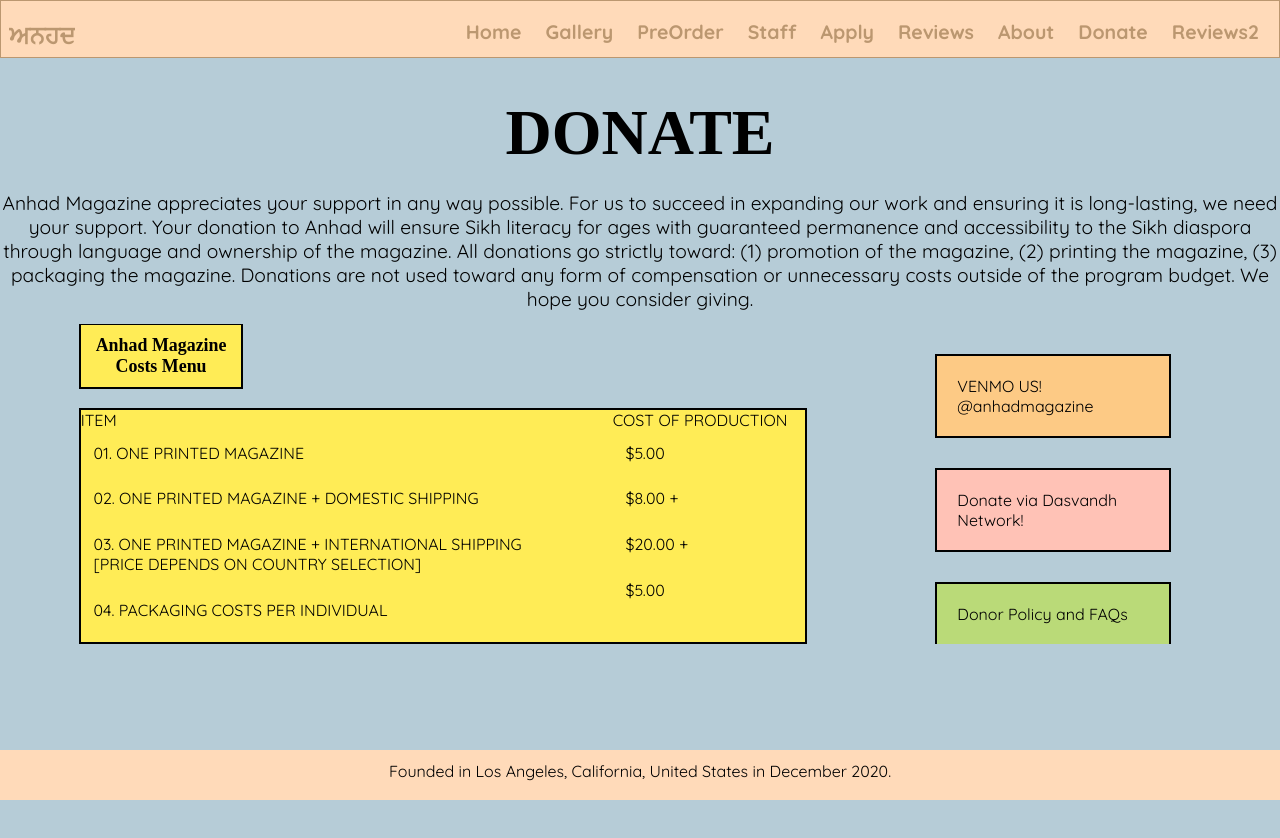
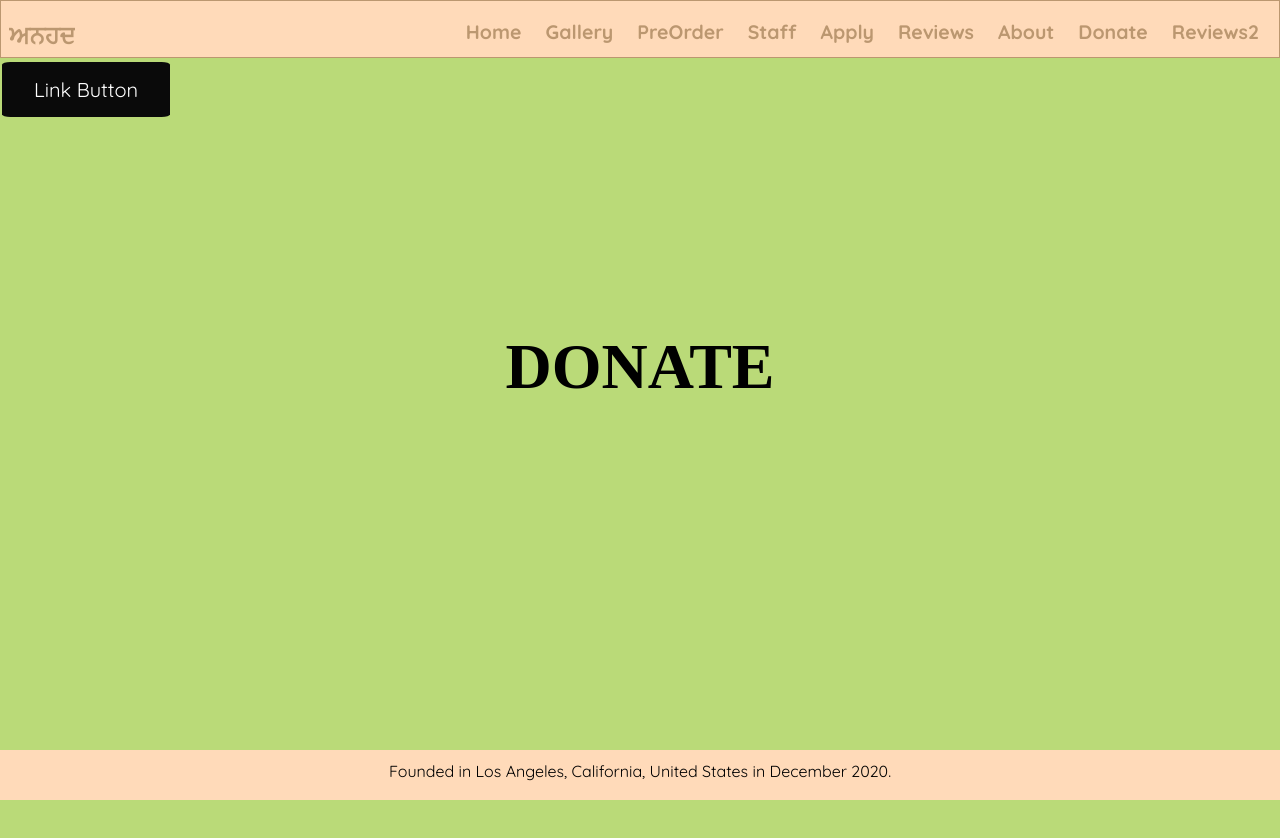
Before and after one commit to SimardeepSG/anhadnewsmag, a React (Create React App) app: page /Donate in a window 1280 px wide. Shown: the top 838 px of the page. Built offline with nearby package versions, Linux system fonts and the light colour scheme.

Commit message:
Update 1.2 -> staff page

```diff
--- a/src/Donate.js
+++ b/src/Donate.js
@@ -1,10 +1,19 @@
 import "./styles/donate.css";
+
+function sayHello() {
+  alert('You clicked me!');
+}
 
 const Donate = () => {
   return (
     <div className="donateContainer">
+      <a href="https://react.school" target="_blank">
+        <button> Link Button </button>
+      </a>
       {/* ---------------------------------------- */}
+
       <div className="donateTitle">DONATE</div>
+      <div className="donateHeader">Your Donation will provide...</div>
       <div className="donateDescription">
         Anhad Magazine appreciates your support in any way possible. For us to
         succeed in expanding our work and ensuring it is long-lasting, we need
@@ -21,40 +30,47 @@
         {/* ---------------------------------------- */}
         <div className="donateCostMenu">
           <div className="donateItemTitle">
-            Anhad Magazine <br></br>Costs Menu
+            {/* Anhad Magazine <br></br>Costs Menu */}
           </div>
           <div className="donateItemChart">
             <div className="donateItemItem">
-              <div>ITEM</div>
-              <p>01. ONE PRINTED MAGAZINE </p>
+              {/* <div>ITEM</div> */}
+              {/* <p>01. ONE PRINTED MAGAZINE </p>
               <p>02. ONE PRINTED MAGAZINE + DOMESTIC SHIPPING </p>
               <p>
                 03. ONE PRINTED MAGAZINE + INTERNATIONAL SHIPPING <br></br>
                 [PRICE DEPENDS ON COUNTRY SELECTION]
               </p>
-              <p>04. PACKAGING COSTS PER INDIVIDUAL </p>
+              <p>04. PACKAGING COSTS PER INDIVIDUAL </p> */}
             </div>
 
             <div className="donateItemCost">
-              <div>COST OF PRODUCTION </div>
-              <p>$5.00</p>
+              {/* <div>COST OF PRODUCTION </div> */}
+              {/* <p>$5.00</p>
               <p>$8.00 +</p>
               <p>$20.00 +</p>
-              <p>$5.00</p>
+              <p>$5.00</p> */}
             </div>
           </div>
         </div>
         {/* ---------------------------------------- */}
         <div className="donateColumn2">
-          <div className="venmo">VENMO US! @anhadmagazine</div>
+          {/* { <div className="venmo">VENMO US! @anhadmagazine</div>} */}
           {/* ---------------------------------------- */}
-          <div className="dasvandh">Donate via Dasvandh Network! </div>
+          {/* { <div className="dasvandh">Donate via Dasvandh Network! </div>} */}
           {/* ---------------------------------------- */}
-          <div className="policy">Donor Policy and FAQs</div>
+          {/* {<div className="policy">Donor Policy and FAQs</div> } */}
         </div>
         {/* ---------------------------------------- */}
       </div>
       {/* -------------------------------------------------------------------------------- */}
+      <a
+        href="https://docs.google.com/forms/u/0/"
+        target="_blank"
+        rel="noreferrer"
+      >
+        <button> SUBMIT A REVIEW </button>
+      </a>
     </div>
   );
 };
--- a/src/styles/donate.css
+++ b/src/styles/donate.css
@@ -1,14 +1,21 @@
 /* https://css-tricks.com/snippets/css/complete-guide-grid/ */
-
+@import url('https://fonts.googleapis.com/css2?family=Quicksand:wght@300;400;500;600;700&display=swap');
+@import url('https://fonts.googleapis.com/css?family=Tenor Sans');
 
 .donateContainer {
 
-    grid-gap: 5px;
+    grid-gap: 10px;
     grid-template-columns: 1fr;
     width: auto;
     height: 100vh;
     grid-template-rows: 10vw 10vw auto ;
-    background-color: #b6ccd7;
+    background-color: #bada78;
+    /* background: linear-gradient(
+        to top,
+        blue 50%,
+        #bada78 50%,
+        100%, transparent 0%);   */
+
     display: grid;
 
     grid-template-areas:
@@ -18,16 +25,33 @@
     "bottomArea"
 }
 
+
+
+/*Donate Title touches the Donate Title*/
 .donateTitle {
     grid-area: "Title";
     text-align: center;
-    padding-top: 3vw;
+    padding-top: 5vw;
+    position: relative;
+    top: 70px;
     font-size: 5vw;
     font-family: Argent;
     font-weight: bold;
     padding-bottom: 0px;
 }
-
+/*Donate Title touches the Donate Title*/
+.donateHeader{
+    grid-area: "Title";
+    text-align: center;
+    padding-top: 5vw;
+    position: relative;
+    top: 100px;
+    font-size: 3vw;
+    font-family: Argent;
+    font-weight: bold;
+    padding-bottom: 0px;
+}
+/* touches the description underneath the donate title */
 .donateDescription {
     grid-area: "Paragraph";
     text-align: center;
@@ -52,7 +76,7 @@
     "column2"
 }
 
-.donateCostMenu{
+/* .donateCostMenu{
     grid-area: "column1";
     grid-gap: 20px;
     grid-template-columns: 1fr;
@@ -126,9 +150,9 @@
 }
 
 
-
 .policy {
     background-color: #bada78;
+    /* bada78
 }
 
 .venmo, .policy, .dasvandh {
@@ -137,4 +161,16 @@
     padding: 20px;
     margin: 30px;
     width: 15vw
-}
+} */
+
+.button {
+    border: none;
+    color: white;
+    padding: 20px;
+    text-align: center;
+    text-decoration: none;
+    display: inline-block;
+    font-size: 16px;
+    margin: 30px;
+    cursor: pointer;
+  }
--- a/src/styles/staff.css
+++ b/src/styles/staff.css
@@ -41,7 +41,7 @@
      width: 300px;
      height: 350px;
      padding: 20px;
-     line-height: 26px;
+     line-height: 50px;
      color: #8e8b8b;
      position: relative;
      border-radius: 10%;
```
Also changed, not shown: 1 other file (tests, documents, lock files or other folders).
